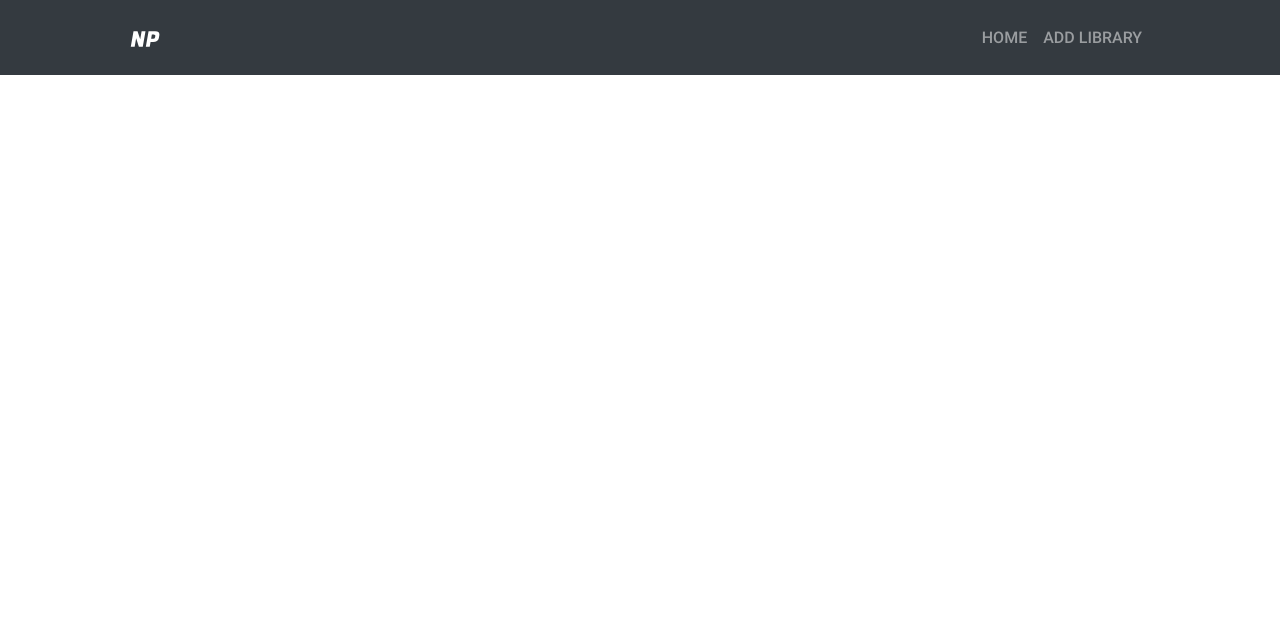
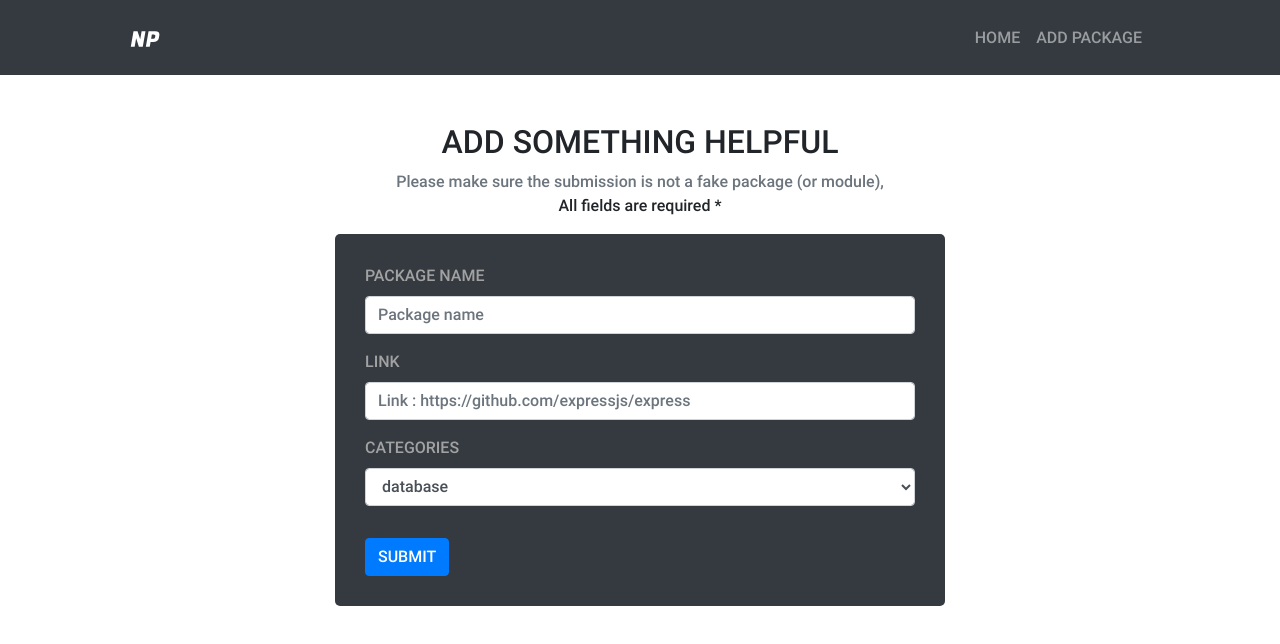
Before and after one commit to haikelfazzani/node-pack, a React (Create React App) app: page /add-package in a window 1280 px wide. Shown: the top 644 px of the page. Built offline with nearby package versions, Linux system fonts and the light colour scheme.

Commit message:
update app

```diff
--- a/src/App.js
+++ b/src/App.js
@@ -3,7 +3,7 @@ import './App.css';
 import { BrowserRouter as Router, Route } from "react-router-dom";
 
 import { Home } from './pages/Home';
-import AddLibrary from './pages/AddLibrary';
+import AddPackage from './pages/AddPackage';
 import Nav from './components/Nav';
 
 function App() {
@@ -14,7 +14,7 @@ function App() {
 
       <div className="container-fluid p-0 m-0">
         <Route exact path="/" component={Home} />
-        <Route path="/add-library" component={AddLibrary} />
+        <Route path="/add-package" component={AddPackage} />
       </div>
     </Router>
   );
--- a/src/components/Nav.js
+++ b/src/components/Nav.js
@@ -29,7 +29,7 @@ export default function Nav() {
           </li>
 
           <li className="nav-item">
-            <Link to="/add-library" className="nav-link">Add Library</Link>
+            <Link to="/add-package" className="nav-link">Add Package</Link>
           </li>
 
         </ul>
--- a/src/pages/AddLibrary.js
+++ b/src/pages/AddPackage.js
@@ -10,7 +10,7 @@ import categories from '../data/categories';
 const prodLink = "https://node-pack.herokuapp.com/api/node/add/library";
 const devLink = "http://localhost:3001/api/node/add/library";
 
-export default class AddLibrary extends React.Component {
+export default class AddPackage extends React.Component {
 
   constructor(props) {
     super(props);
@@ -46,22 +46,22 @@ export default class AddLibrary extends React.Component {
 
         <div className="text-center">
           <h2>ADD SOMETHING HELPFUL</h2>
-          <p className="text-muted m-0">Please make sure the submission is not a fake library, </p>
+          <p className="text-muted m-0">Please make sure the submission is not a fake package (or module), </p>
           <p>All fields are required *</p>
         </div>
 
         <form onSubmit={this.handleSubmit} className="mb-3">
 
           <Input htmlFor="libname"
-            lablText="Library name"
+            lablText="package name"
             type="text"
-            placeholder="entrer library name"
+            placeholder="Package name"
             handleChange={(e) => this.setState({ libname: e.target.value })} />
 
           <Input htmlFor="link"
             lablText="link"
             type="text"
-            placeholder="entrer link : https://github.com/expressjs/express"
+            placeholder="Link : https://github.com/expressjs/express"
             handleChange={(e) => this.setState({ link: e.target.value })} />
 
           <Select htmlFor="categories"
```
